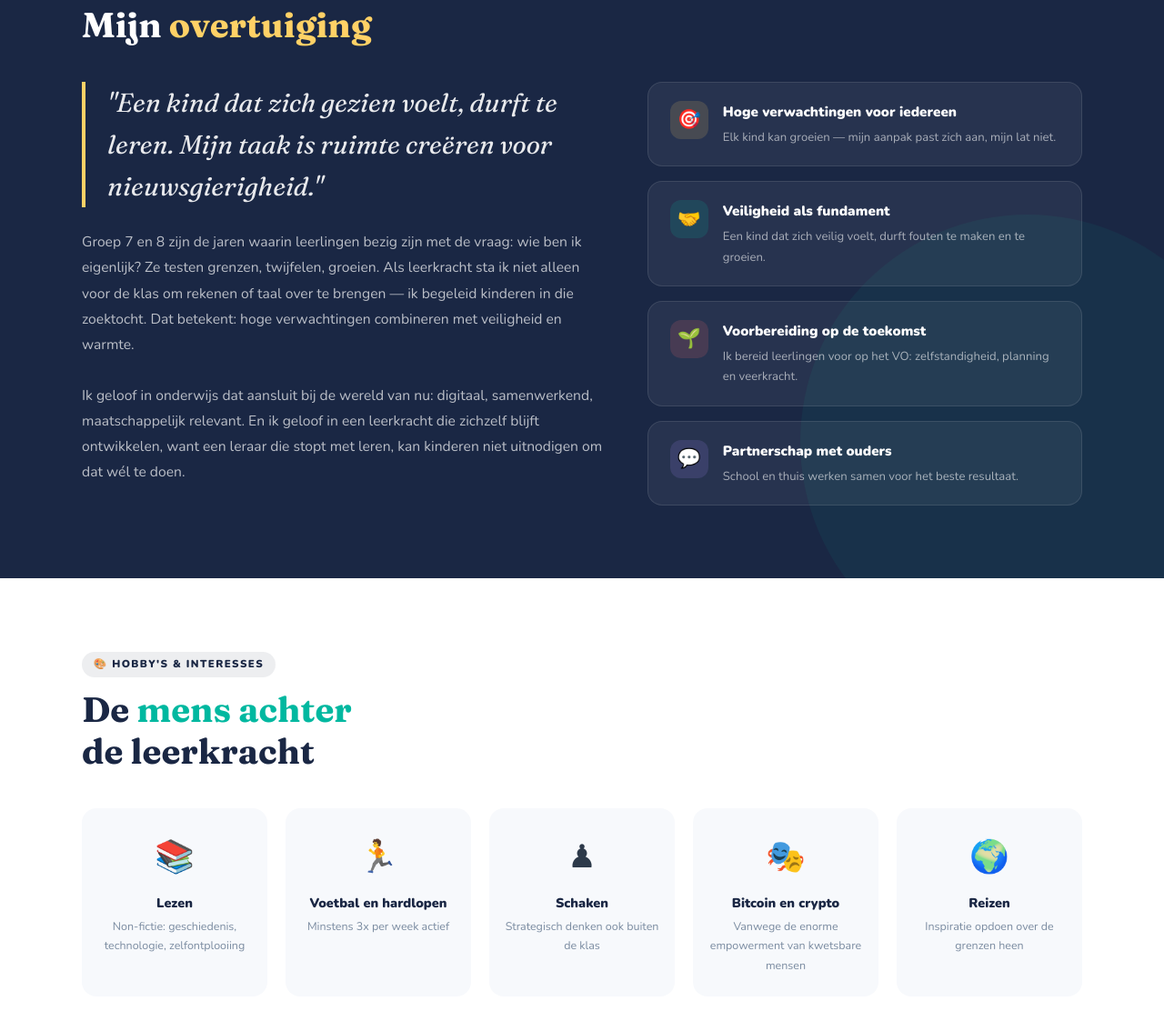
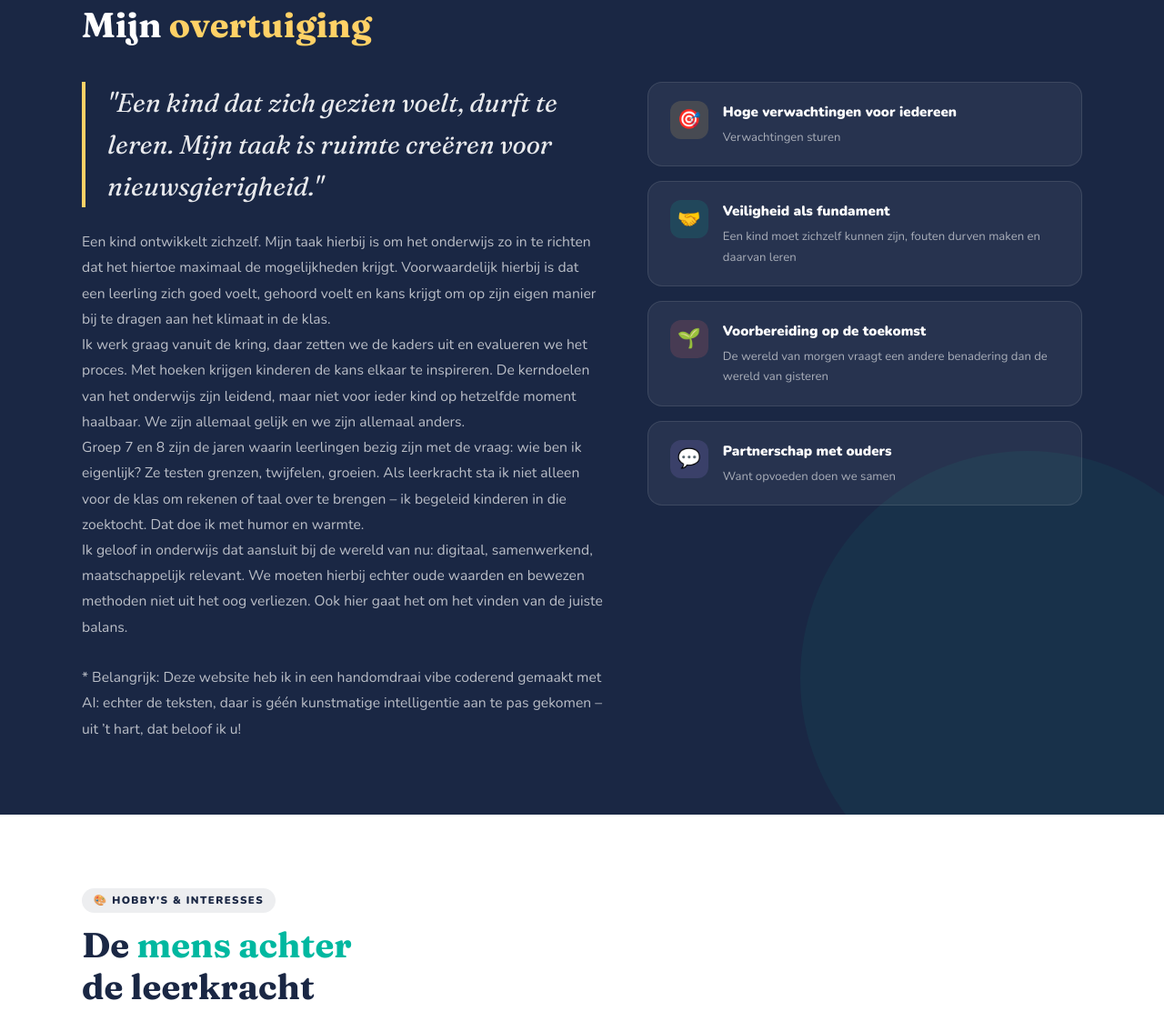
Before and after one commit to arjen555/cv-arjen, a plain HTML site: page index.html in a window 1280 px wide. Shown: the part 5216-6328 px from the top of the page at 91% size. Drawn offline with nearby package versions, Linux system fonts and the light colour scheme.

Commit message:
Update index.html

```diff
--- a/index.html
+++ b/index.html
@@ -521,26 +521,32 @@ Maar vooral ook dat zij hierin de balans leren vinden tussen nut en schade — d
     <div class="visie-grid">
       <div>
         <blockquote class="visie-quote">"Een kind dat zich gezien voelt, durft te leren. Mijn taak is ruimte creëren voor nieuwsgierigheid."</blockquote>
-        <p class="visie-text">Groep 7 en 8 zijn de jaren waarin leerlingen bezig zijn met de vraag: wie ben ik eigenlijk? Ze testen grenzen, twijfelen, groeien. Als leerkracht sta ik niet alleen voor de klas om rekenen of taal over te brengen — ik begeleid kinderen in die zoektocht. Dat betekent: hoge verwachtingen combineren met veiligheid en warmte.</p>
+        <p class="visie-text">Een kind ontwikkelt zichzelf. Mijn taak hierbij is om het onderwijs zo in te richten dat het hiertoe maximaal de mogelijkheden krijgt. Voorwaardelijk hierbij is dat een leerling zich goed voelt, gehoord voelt en kans krijgt om op zijn eigen manier bij te dragen aan het klimaat in de klas.</p>
+
+        <p class="visie-text">Ik werk graag vanuit de kring, daar zetten we de kaders uit en evalueren we het proces. Met hoeken krijgen kinderen de kans elkaar te inspireren. De kerndoelen van het onderwijs zijn leidend, maar niet voor ieder kind op hetzelfde moment haalbaar. We zijn allemaal gelijk en we zijn allemaal anders.</p>
+
+         <p class="visie-text">Groep 7 en 8 zijn de jaren waarin leerlingen bezig zijn met de vraag: wie ben ik eigenlijk? Ze testen grenzen, twijfelen, groeien. Als leerkracht sta ik niet alleen voor de klas om rekenen of taal over te brengen – ik begeleid kinderen in die zoektocht. Dat doe ik met humor en warmte.</p>
+
+         <p class="visie-text">Ik geloof in onderwijs dat aansluit bij de wereld van nu: digitaal, samenwerkend, maatschappelijk relevant. We moeten hierbij echter oude waarden en bewezen methoden niet uit het oog verliezen. Ook hier gaat het om het vinden van de juiste balans.</p>
         <br>
-        <p class="visie-text">Ik geloof in onderwijs dat aansluit bij de wereld van nu: digitaal, samenwerkend, maatschappelijk relevant. En ik geloof in een leerkracht die zichzelf blijft ontwikkelen, want een leraar die stopt met leren, kan kinderen niet uitnodigen om dat wél te doen.</p>
+        <p class="visie-text">* Belangrijk: Deze website heb ik in een handomdraai vibe coderend gemaakt met AI: echter de teksten, daar is géén kunstmatige intelligentie aan te pas gekomen – uit ’t hart, dat beloof ik u!</p>
       </div>
       <div class="visie-pillars">
         <div class="pillar-card">
           <div class="pillar-icon" style="background:rgba(255,209,102,0.15)">🎯</div>
-          <div><div class="pillar-title">Hoge verwachtingen voor iedereen</div><div class="pillar-desc">Elk kind kan groeien — mijn aanpak past zich aan, mijn lat niet.</div></div>
+          <div><div class="pillar-title">Hoge verwachtingen voor iedereen</div><div class="pillar-desc">Verwachtingen sturen</div></div>
         </div>
         <div class="pillar-card">
           <div class="pillar-icon" style="background:rgba(0,184,160,0.15)">🤝</div>
-          <div><div class="pillar-title">Veiligheid als fundament</div><div class="pillar-desc">Een kind dat zich veilig voelt, durft fouten te maken en te groeien.</div></div>
+          <div><div class="pillar-title">Veiligheid als fundament</div><div class="pillar-desc">Een kind moet zichzelf kunnen zijn, fouten durven maken en daarvan leren</div></div>
         </div>
         <div class="pillar-card">
           <div class="pillar-icon" style="background:rgba(255,107,107,0.15)">🌱</div>
-          <div><div class="pillar-title">Voorbereiding op de toekomst</div><div class="pillar-desc">Ik bereid leerlingen voor op het VO: zelfstandigheid, planning en veerkracht.</div></div>
+          <div><div class="pillar-title">Voorbereiding op de toekomst</div><div class="pillar-desc">De wereld van morgen vraagt een andere benadering dan de wereld van gisteren</div></div>
         </div>
         <div class="pillar-card">
           <div class="pillar-icon" style="background:rgba(167,139,250,0.15)">💬</div>
-          <div><div class="pillar-title">Partnerschap met ouders</div><div class="pillar-desc">School en thuis werken samen voor het beste resultaat.</div></div>
+          <div><div class="pillar-title">Partnerschap met ouders</div><div class="pillar-desc">Want opvoeden doen we samen</div></div>
         </div>
       </div>
     </div>
@@ -570,10 +576,9 @@ Maar vooral ook dat zij hierin de balans leren vinden tussen nut en schade — d
       <div>
         <p class="contact-intro">Bent u op zoek naar een enthousiaste, betrokken leerkracht voor groep 7 of 8? Ik vertel u graag meer over mezelf. U kunt me bereiken via:</p>
         <div class="contact-links">
-          <a href="/cdn-cgi/l/email-protection#c5afaab0b285a0a8a4aca9ebaba9" class="contact-item"><div class="contact-icon">📧</div><span class="__cf_email__" data-cfemail="0e64617b794e6b636f6762206062">[email&#160;protected]</span></a>
-          <a href="tel:+31612345678" class="contact-item"><div class="contact-icon">📱</div>+31 6 12 34 56 78</a>
-          <a href="https://linkedin.com/in/jouwnaam" class="contact-item" target="_blank"><div class="contact-icon">💼</div>linkedin.com/in/jouwnaam</a>
-          <a href="#" class="contact-item"><div class="contact-icon">📍</div>[Jouw Stad], Nederland</a>
+          <a href="/cdn-cgi/l/email-protection#c5afaab0b285a0a8a4aca9ebaba9" class="contact-item"><div class="contact-icon">📧</div><span class="__cf_email__" data-cfemail="0e64617b794e6b636f6762206062">[emil: arjenvdwetering@hotmail.com]</span></a>
+          <a href="tel:+31612345678" class="contact-item"><div class="contact-icon">📱</div>+31 6 29 36 80 43</a>
+          <a href="#" class="contact-item"><div class="contact-icon">📍</div>Uden</a>
         </div>
       </div>
       <div class="contact-form">
@@ -587,7 +592,7 @@ Maar vooral ook dat zij hierin de balans leren vinden tussen nut en schade — d
 </section>
 
 <footer>
-  <p>Gemaakt door <strong>[Jouw Naam]</strong> · Leerkracht Groep 7 & 8 · <strong>© 2025</strong></p>
+  <p>Gemaakt door <strong>Arjen van de Wetering</strong> · Leerkracht Groep 7 & 8 · <strong>© 2026</strong></p>
 </footer>
 
 <script data-cfasync="false" src="/cdn-cgi/scripts/5c5dd728/cloudflare-static/email-decode.min.js"></script><script>
```
